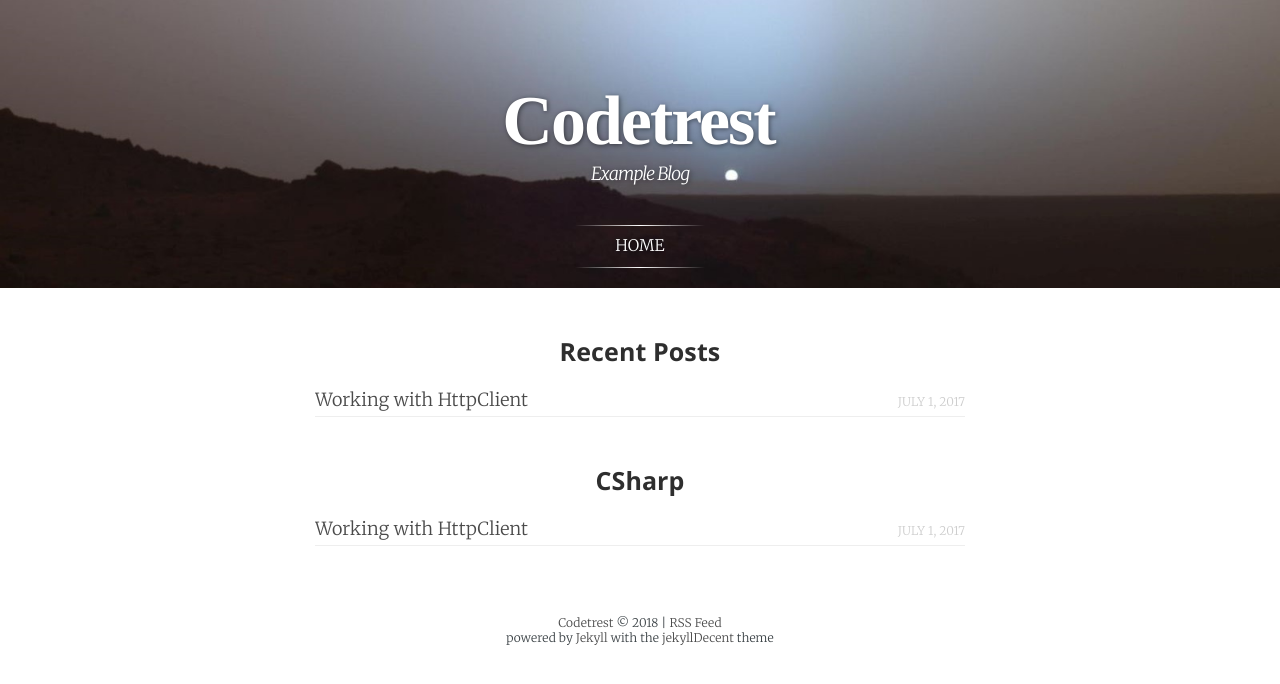
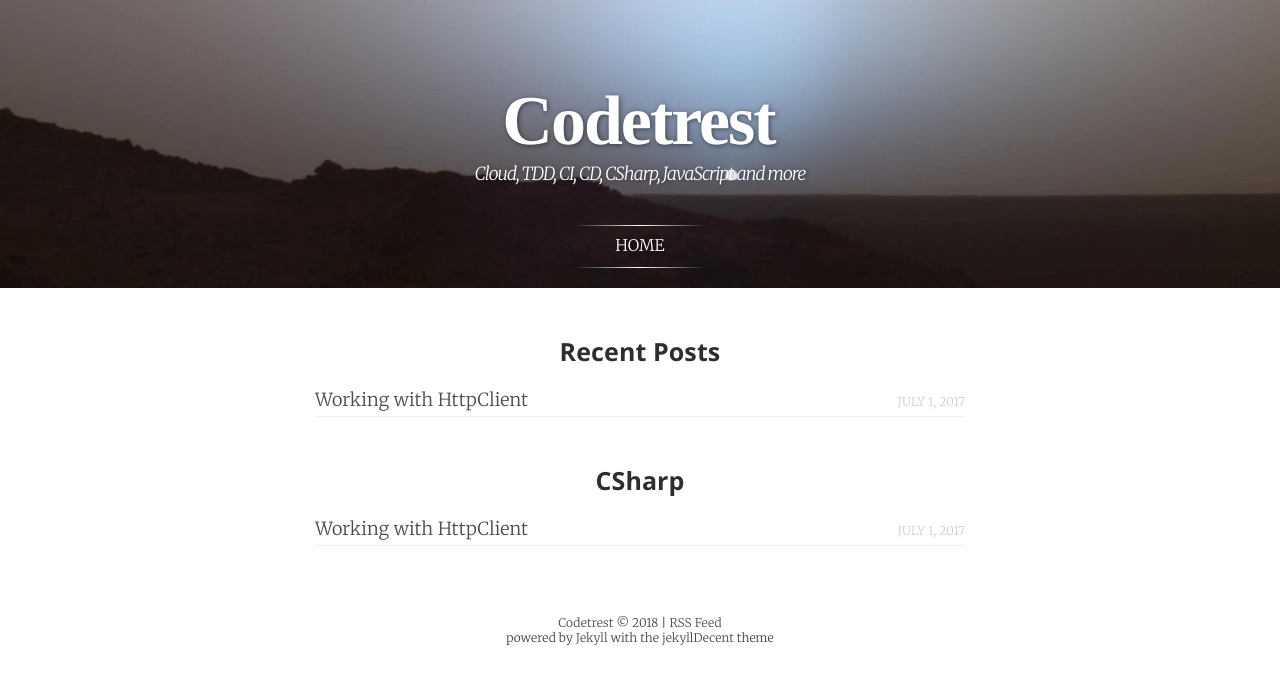
Before and after one commit to adimoraret/codetrest, a Jekyll site: the page built from index.html, in a window 1280 px wide. Shown: the top 684 px of the page. Built offline with Jekyll 4.4.1, drawn with Linux system fonts in a browser that asks for light colours; some web fonts are replaced.

Commit message:
changed some configuration values

```diff
--- a/_config.yml
+++ b/_config.yml
@@ -7,9 +7,9 @@
 
 # Site settings
 title:            Codetrest
-subtitle:         Example Blog
-description:      This is the jekyllTheme example blog. It only exists to demonstrate how the theme looks and feels.
-keywords:         demo theme example github jekyll features
+subtitle:         Cloud, TDD, CI, CD, CSharp, JavaScript and more
+description:      codetrest.com
+keywords:         codetrest
 language:         "en" # default language of the blog. Language codes: http://www.w3schools.com/tags/ref_language_codes.asp
 
 baseurl:          "" # the subpath of your site, e.g. /blog
```
